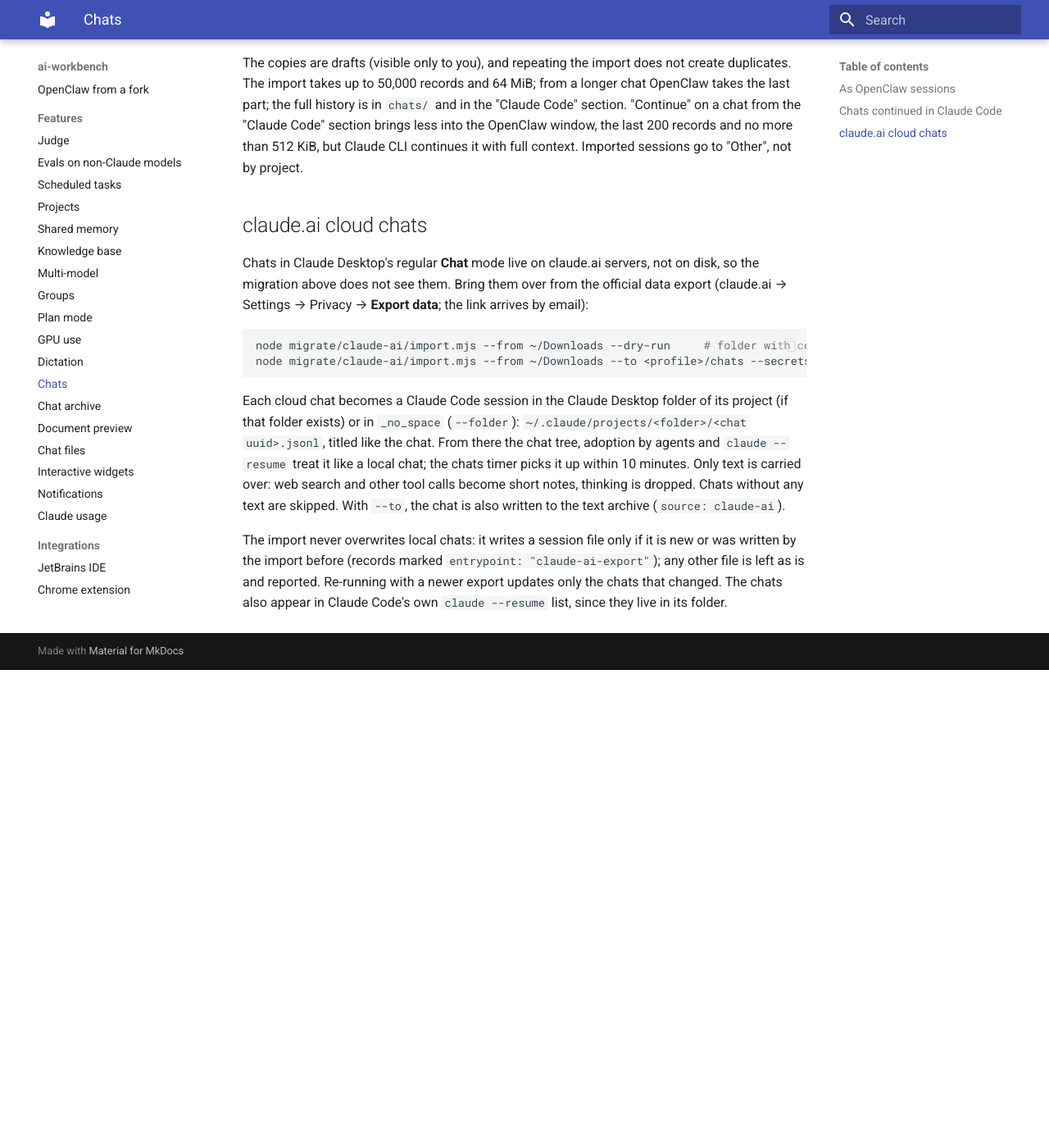
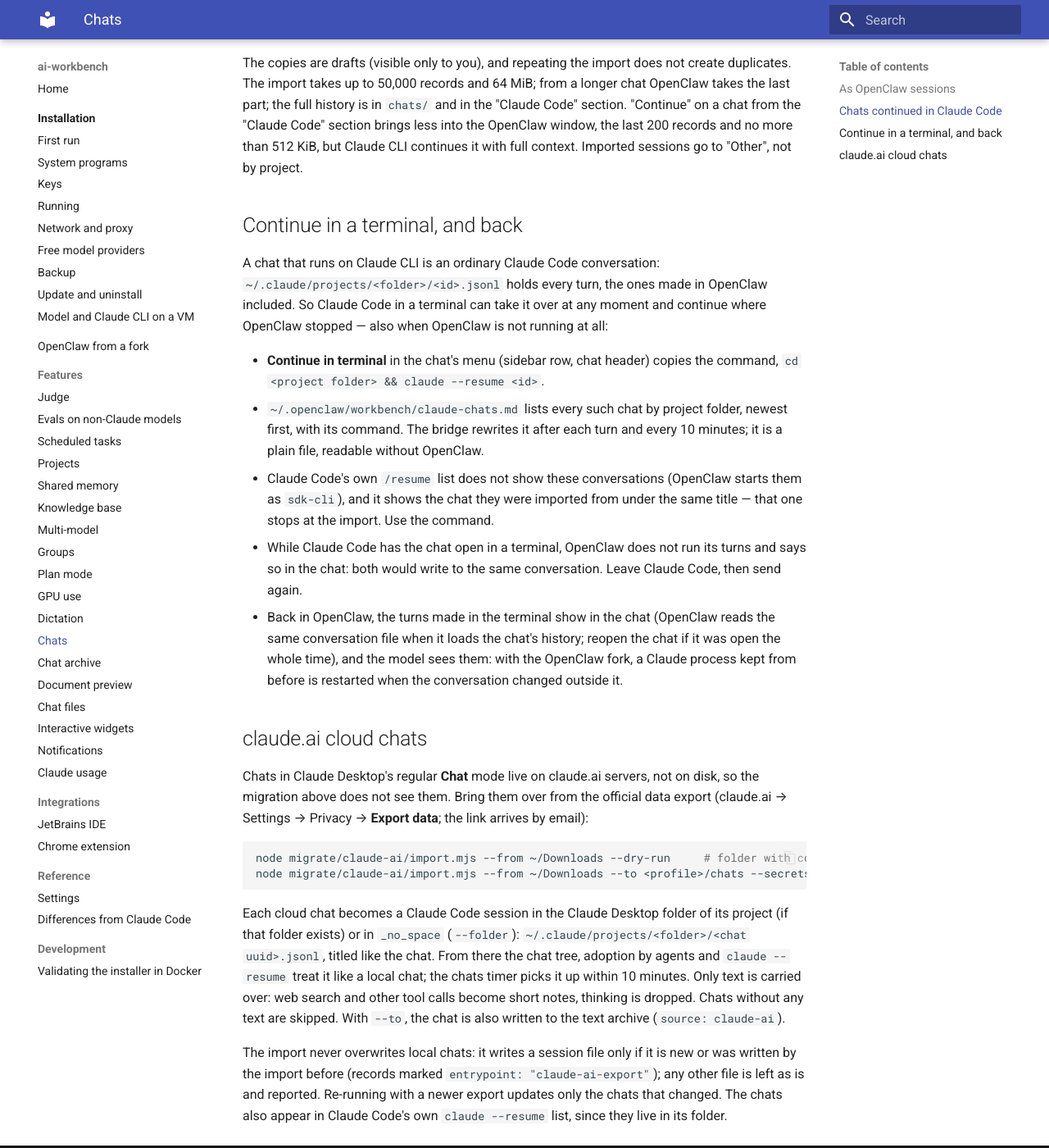
Before and after one commit to SingularBunny/ai-workbench, an MkDocs documentation site: the page built from docs/features/chats.md, in a window 1280 px wide and 1400 px high, scrolled down 4028 px. Shown: the whole window at 82% size. Built offline with MkDocs 1.6.1 and Material for MkDocs 9.7.7, drawn with Linux system fonts in a browser that asks for light colours; before the commit the page ends 4845 px from its top, so only the background shows below that.

Commit message:
docs: continue a chat in a Claude Code terminal and back

```diff
--- a/docs/features/chats.md
+++ b/docs/features/chats.md
@@ -156,6 +156,24 @@ records and 64 MiB; from a longer chat OpenClaw takes the last part; the full hi
 the last 200 records and no more than 512 KiB, but Claude CLI continues it with full
 context. Imported sessions go to "Other", not by project.
 
+## Continue in a terminal, and back
+
+A chat that runs on Claude CLI is an ordinary Claude Code conversation: `~/.claude/projects/<folder>/<id>.jsonl`
+holds every turn, the ones made in OpenClaw included. So Claude Code in a terminal can take it over at any moment
+and continue where OpenClaw stopped — also when OpenClaw is not running at all:
+
+- **Continue in terminal** in the chat's menu (sidebar row, chat header) copies the command,
+  `cd <project folder> && claude --resume <id>`.
+- `~/.openclaw/workbench/claude-chats.md` lists every such chat by project folder, newest first, with its command.
+  The bridge rewrites it after each turn and every 10 minutes; it is a plain file, readable without OpenClaw.
+- Claude Code's own `/resume` list does not show these conversations (OpenClaw starts them as `sdk-cli`), and it
+  shows the chat they were imported from under the same title — that one stops at the import. Use the command.
+- While Claude Code has the chat open in a terminal, OpenClaw does not run its turns and says so in the chat: both
+  would write to the same conversation. Leave Claude Code, then send again.
+- Back in OpenClaw, the turns made in the terminal show in the chat (OpenClaw reads the same conversation file when
+  it loads the chat's history; reopen the chat if it was open the whole time), and the model sees them: with the
+  OpenClaw fork, a Claude process kept from before is restarted when the conversation changed outside it.
+
 ## claude.ai cloud chats
 
 Chats in Claude Desktop's regular **Chat** mode live on claude.ai servers, not on disk, so the
```
